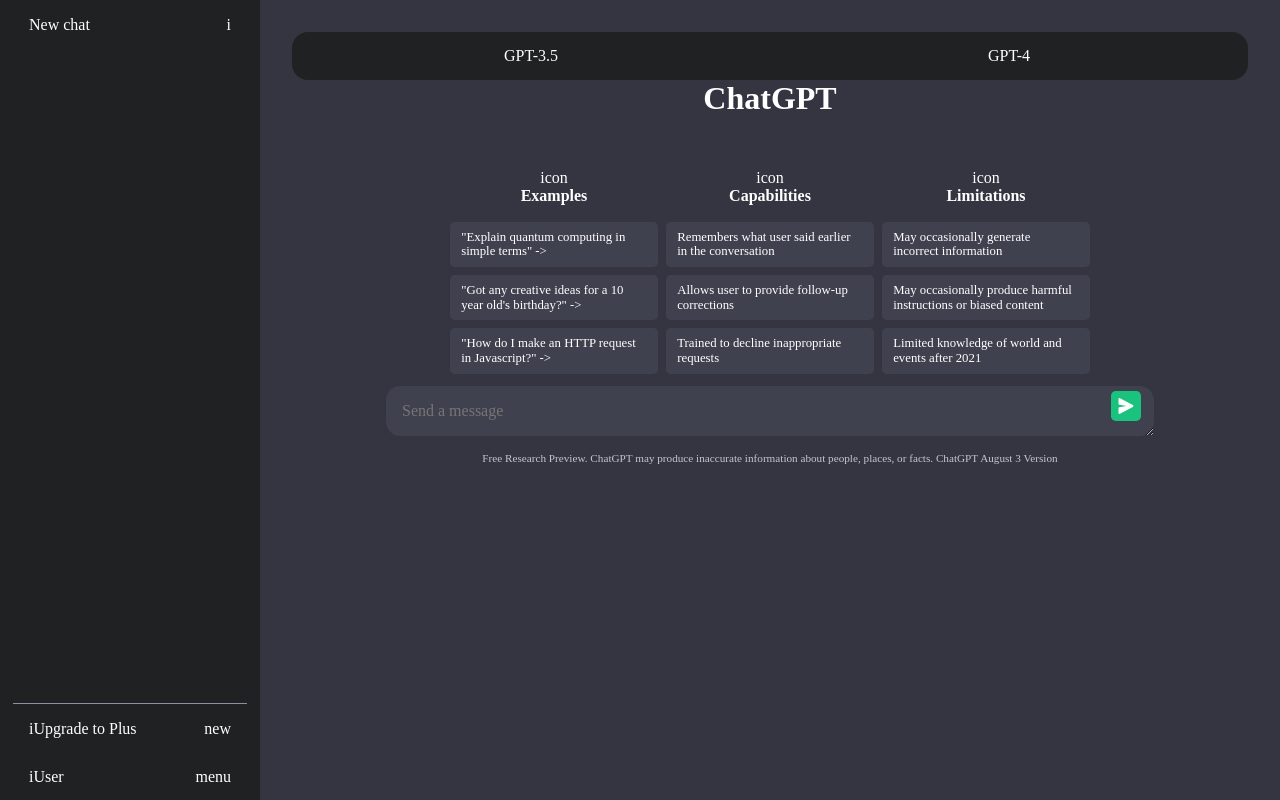
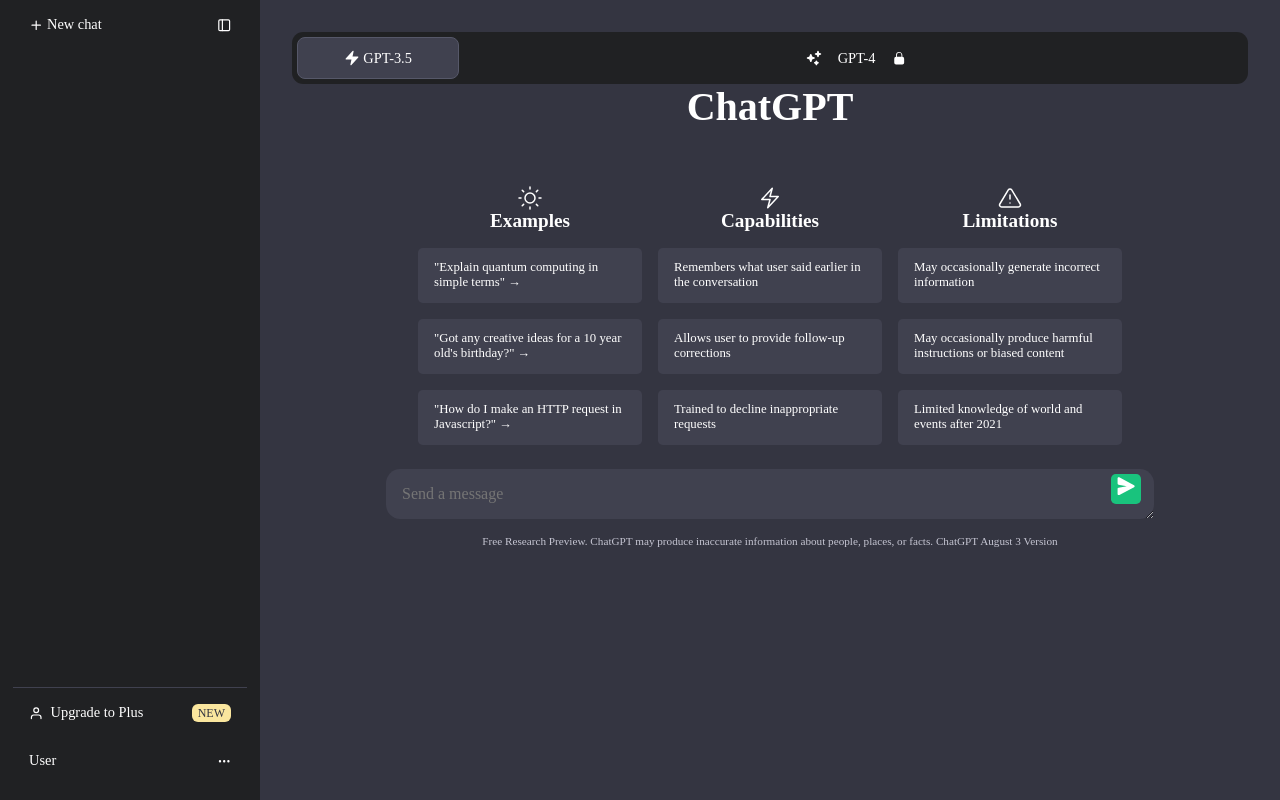
Before and after one commit to sangwoo-sean/fakeGPT, a website built with Parcel: page index.html in a window 1280 px wide. Built offline with nearby package versions, Linux system fonts and the light colour scheme.

Commit message:
design nearly done

```diff
--- a/css/gpt.css
+++ b/css/gpt.css
@@ -16,6 +16,7 @@
   display: flex;
   height: 100vh;
   color: white;
+  overflow: hidden;
 }
 
 .side-bar {
@@ -25,6 +26,7 @@
   justify-content: space-between;
   background: var(--gray-900);
   width: 16.25rem;
+  font-size: .9rem;
 }
 .side-bar > div {
   width: 90%;
@@ -76,10 +78,10 @@
 }
 
 .send-icon {
-  margin-top: 4px;
-  width: 16px;
-  height: 16px;
+  width: 1em;
+  height: 16em;
   display: block;
+  font-size: 1.15rem;
 }
 
 .card {
@@ -98,18 +100,26 @@
 
 .toggle {
   background: var(--gray-900);
-  border-radius: 1rem;
+  border-radius: .7rem;
   display: flex;
+  font-size: .9rem;
 }
 
 .gpt-option {
   width: 10rem;
-  height: 3rem;
+  height: 2.5rem;
   text-align: center;
   margin: auto;
   display: flex;
   justify-content: center;
   align-items: center;
+}
+
+.gpt-option:first-child {
+  background-color: var(--gray-700);
+  border: 1px solid var(--gray-600);
+  border-radius: .5rem;
+  margin: .3rem;
 }
 
 .container {
@@ -120,12 +130,13 @@
 }
 
 .title {
-  font-size: 2rem;
+  font-size: 2.5rem;
   font-weight: bold;
   margin-bottom: 2rem;
 }
 
 .subtitle {
+  font-size: 1.2rem;
   font-weight: 600;
 }
 
@@ -134,8 +145,8 @@
 }
 
 .content .table {
-  width: 13rem;
-  margin: .25rem;
+  width: 14rem;
+  margin: .5rem;
 }
 
 .content .table .head {
@@ -149,7 +160,29 @@
 .content .table .desc > div {
   background: var(--gray-700);
   border-radius: .3rem;
-  margin-bottom: .5rem;
+  margin-bottom: 1rem;
   font-size: .8rem;
-  padding: .5rem .7rem;
+  padding: .8rem 1rem;
 }
+
+.head svg {
+  font-size: 1.5rem;
+}
+
+.new-badge {
+  /*rounded-md bg-yellow-200 px-1.5 py-0.5 text-xs font-medium uppercase text-gray-800*/
+  background-color: rgba(250,230,158,1);
+  padding: .125rem .375rem;
+  color: var(--gray-800);
+  border-radius: .375rem;
+  font-size: .75rem;
+}
+
+#setting {
+  cursor: pointer;
+}
+
+.card:hover {
+  background-color: var(--gray-800);
+  border-radius: .5rem;
+}
--- a/index.html
+++ b/index.html
@@ -27,25 +27,27 @@
 <div class="side-bar">
   <div>
     <div class="card">
-      <div>New chat</div>
-      <div>i</div>
+      <div>
+        <svg stroke="currentColor" fill="none" stroke-width="2" viewBox="0 0 24 24" stroke-linecap="round" stroke-linejoin="round" class="h-4 w-4" height="1em" width="1em" xmlns="http://www.w3.org/2000/svg"><line x1="12" y1="5" x2="12" y2="19"></line><line x1="5" y1="12" x2="19" y2="12"></line></svg>
+        New chat
+      </div>
+      <div><svg stroke="currentColor" fill="none" stroke-width="2" viewBox="0 0 24 24" stroke-linecap="round" stroke-linejoin="round" class="h-4 w-4" height="1em" width="1em" xmlns="http://www.w3.org/2000/svg"><rect x="3" y="3" width="18" height="18" rx="2" ry="2"></rect><line x1="9" y1="3" x2="9" y2="21"></line></svg></div>
     </div>
   </div>
-  <div>
-    <div class="card" style="border-top: solid 1px var(--gray-500);">
+  <div style="margin-bottom: 1rem">
+    <div class="card" style="border-top: solid 1px var(--gray-700);">
       <div class="inner-card">
-        <div>i</div>
-        <div>Upgrade to Plus</div>
+        <div><svg stroke="currentColor" fill="none" stroke-width="2" viewBox="0 0 24 24" stroke-linecap="round" stroke-linejoin="round" class="h-4 w-4" height="1em" width="1em" xmlns="http://www.w3.org/2000/svg"><path d="M20 21v-2a4 4 0 0 0-4-4H8a4 4 0 0 0-4 4v2"></path><circle cx="12" cy="7" r="4"></circle></svg></div>
+        <div>&nbsp; Upgrade to Plus</div>
       </div>
-      <div>new</div>
+      <div><span class="new-badge">NEW</span></div>
     </div>
     <div class="card">
       <div class="inner-card">
-        <div>i</div>
         <div>User</div>
       </div>
-      <div>
-        menu
+      <div id="setting">
+        <svg stroke="currentColor" fill="none" stroke-width="2" viewBox="0 0 24 24" stroke-linecap="round" stroke-linejoin="round" class="h-4 w-4 flex-shrink-0 text-gray-500" height="1em" width="1em" xmlns="http://www.w3.org/2000/svg"><circle cx="12" cy="12" r="1"></circle><circle cx="19" cy="12" r="1"></circle><circle cx="5" cy="12" r="1"></circle></svg>
       </div>
     </div>
   </div>
@@ -53,10 +55,13 @@
 <main>
   <div class="toggle">
     <div class="gpt-option">
-      <span>GPT-3.5</span>
+      <svg xmlns="http://www.w3.org/2000/svg" viewBox="0 0 16 16" fill="none" class="h-4 w-4 transition-colors text-brand-green" width="16" height="16" stroke-width="2"><path d="M9.586 1.526A.6.6 0 0 0 8.553 1l-6.8 7.6a.6.6 0 0 0 .447 1h5.258l-1.044 4.874A.6.6 0 0 0 7.447 15l6.8-7.6a.6.6 0 0 0-.447-1H8.542l1.044-4.874Z" fill="currentColor"></path></svg>
+      <span>&nbsp;GPT-3.5</span>
     </div>
     <div class="gpt-option">
-      <span>GPT-4</span>
+      <svg xmlns="http://www.w3.org/2000/svg" viewBox="0 0 16 16" fill="none" class="h-4 w-4 transition-colors group-hover/button:text-brand-purple" width="16" height="16" stroke-width="2"><path d="M12.784 1.442a.8.8 0 0 0-1.569 0l-.191.953a.8.8 0 0 1-.628.628l-.953.19a.8.8 0 0 0 0 1.57l.953.19a.8.8 0 0 1 .628.629l.19.953a.8.8 0 0 0 1.57 0l.19-.953a.8.8 0 0 1 .629-.628l.953-.19a.8.8 0 0 0 0-1.57l-.953-.19a.8.8 0 0 1-.628-.629l-.19-.953h-.002ZM5.559 4.546a.8.8 0 0 0-1.519 0l-.546 1.64a.8.8 0 0 1-.507.507l-1.64.546a.8.8 0 0 0 0 1.519l1.64.547a.8.8 0 0 1 .507.505l.546 1.641a.8.8 0 0 0 1.519 0l.546-1.64a.8.8 0 0 1 .506-.507l1.641-.546a.8.8 0 0 0 0-1.519l-1.64-.546a.8.8 0 0 1-.507-.506L5.56 4.546Zm5.6 6.4a.8.8 0 0 0-1.519 0l-.147.44a.8.8 0 0 1-.505.507l-.441.146a.8.8 0 0 0 0 1.519l.44.146a.8.8 0 0 1 .507.506l.146.441a.8.8 0 0 0 1.519 0l.147-.44a.8.8 0 0 1 .506-.507l.44-.146a.8.8 0 0 0 0-1.519l-.44-.147a.8.8 0 0 1-.507-.505l-.146-.441Z" fill="currentColor"></path></svg>
+      <span style="margin: 0 1rem;">GPT-4</span>
+      <svg width="1em" xmlns="http://www.w3.org/2000/svg" viewBox="0 0 24 24" fill="currentColor" aria-hidden="true" stroke-width="2" class="h-4 w-4 ml-0.5 h-4 w-4 transition-colors sm:ml-0 group-hover/options:text-gray-500 !text-gray-500 -ml-2 group-hover/button:text-brand-purple"><path fill-rule="evenodd" d="M12 1.5a5.25 5.25 0 00-5.25 5.25v3a3 3 0 00-3 3v6.75a3 3 0 003 3h10.5a3 3 0 003-3v-6.75a3 3 0 00-3-3v-3c0-2.9-2.35-5.25-5.25-5.25zm3.75 8.25v-3a3.75 3.75 0 10-7.5 0v3h7.5z" clip-rule="evenodd"></path></svg>
     </div>
   </div>
   <div class="container">
@@ -64,18 +69,18 @@
     <div class="content">
       <div class="table">
         <div class="head">
-          <span>icon</span>
+          <span><svg stroke="currentColor" fill="none" stroke-width="1.5" viewBox="0 0 24 24" stroke-linecap="round" stroke-linejoin="round" class="h-6 w-6" height="1em" width="1em" xmlns="http://www.w3.org/2000/svg"><circle cx="12" cy="12" r="5"></circle><line x1="12" y1="1" x2="12" y2="3"></line><line x1="12" y1="21" x2="12" y2="23"></line><line x1="4.22" y1="4.22" x2="5.64" y2="5.64"></line><line x1="18.36" y1="18.36" x2="19.78" y2="19.78"></line><line x1="1" y1="12" x2="3" y2="12"></line><line x1="21" y1="12" x2="23" y2="12"></line><line x1="4.22" y1="19.78" x2="5.64" y2="18.36"></line><line x1="18.36" y1="5.64" x2="19.78" y2="4.22"></line></svg></span>
           <span class="subtitle">Examples</span>
         </div>
         <div class="desc">
-          <div>"Explain quantum computing in simple terms" -></div>
-          <div>"Got any creative ideas for a 10 year old's birthday?" -></div>
-          <div>"How do I make an HTTP request in Javascript?" -></div>
+          <div>"Explain quantum computing in simple terms" →</div>
+          <div>"Got any creative ideas for a 10 year old's birthday?" →</div>
+          <div>"How do I make an HTTP request in Javascript?" →</div>
         </div>
       </div>
       <div class="table">
         <div class="head">
-          <span>icon</span>
+          <span><svg width="1em" height="1em" xmlns="http://www.w3.org/2000/svg" fill="none" viewBox="0 0 24 24" stroke-width="1.5" stroke="currentColor" aria-hidden="true" class="h-6 w-6"><path stroke-linecap="round" stroke-linejoin="round" d="M3.75 13.5l10.5-11.25L12 10.5h8.25L9.75 21.75 12 13.5H3.75z"></path></svg></span>
           <span class="subtitle">Capabilities</span>
         </div>
         <div class="desc">
@@ -86,7 +91,7 @@
       </div>
       <div class="table">
         <div class="head">
-          <span>icon</span>
+          <span><svg stroke="currentColor" fill="none" stroke-width="1.5" viewBox="0 0 24 24" stroke-linecap="round" stroke-linejoin="round" class="h-6 w-6" height="1em" width="1em" xmlns="http://www.w3.org/2000/svg"><path d="M10.29 3.86L1.82 18a2 2 0 0 0 1.71 3h16.94a2 2 0 0 0 1.71-3L13.71 3.86a2 2 0 0 0-3.42 0z"></path><line x1="12" y1="9" x2="12" y2="13"></line><line x1="12" y1="17" x2="12.01" y2="17"></line></svg></span>
           <span class="subtitle">Limitations</span>
         </div>
         <div class="desc">
```
